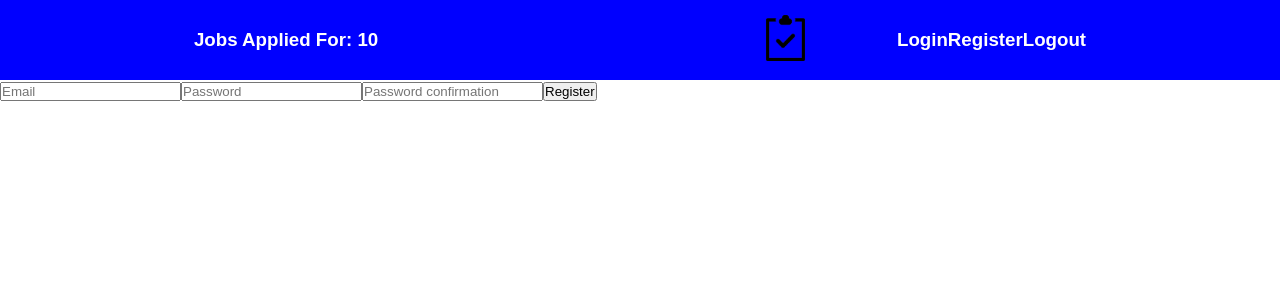
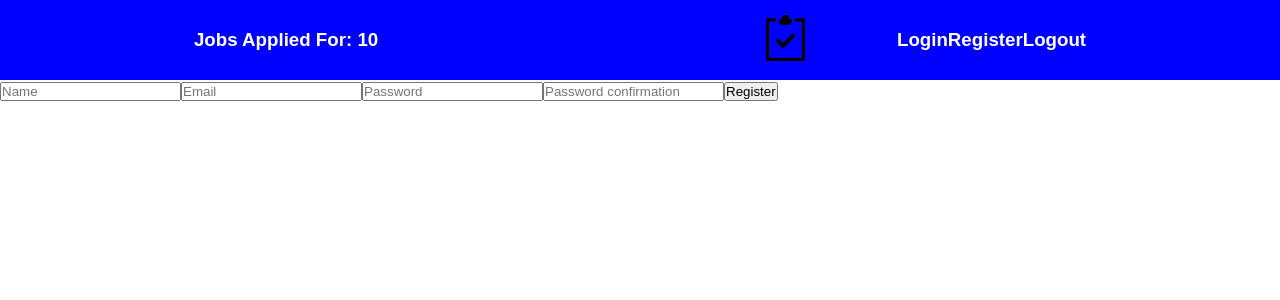
Before and after one commit to SammieSams99/Follow-Up-App, a React (Create React App) app in the folder follow-up/: page /registration in a window 1280 px wide. Shown: the top 300 px of the page. Built offline with nearby package versions, Linux system fonts and the light colour scheme.

Commit message:
adding auth info

```diff
--- a/follow-up/src/components/Home.js
+++ b/follow-up/src/components/Home.js
@@ -19,7 +19,7 @@ export default class Home extends Component {
   // move to App.js
   handleLogoutClick() {
     axios
-      .delete("http://localhost:3000/logout", { withCredentials: true })
+      .delete("http://localhost:3001/api/v1/auth/logout", { withCredentials: true })
       .then(response => {
         this.props.handleLogout();
       })
--- a/follow-up/src/components/auth/Registration.js
+++ b/follow-up/src/components/auth/Registration.js
@@ -6,6 +6,7 @@ class Registration extends Component {
     super(props);
 
     this.state = {
+      name: "",
       email: "",
       password: "",
       password_confirmation: "",
@@ -24,13 +25,15 @@ class Registration extends Component {
 
   handleSubmit(event) {
     event.preventDefault();
-    const { email, password, password_confirmation } = this.state;
+    const { name,email, password, password_confirmation } = this.state;
+    console.log("submit")
 
     axios
       .post(
         "http://localhost:3001/api/v1/auth/register",
         {
           user: {
+            name: name,
             email: email,
             password: password,
             password_confirmation: password_confirmation
@@ -39,11 +42,14 @@ class Registration extends Component {
         { withCredentials: true }
       )
       .then(response => {
-        if (response.data.status === "created") {
+
           // this.props.handleSuccessfulAuth(response.data);
           console.log("created")
+          console.log(response.data)
+          localStorage.setItem("id", response.data._id)
+          localStorage.setItem("name", response.data.name)
         }
-      })
+      )
       .catch(error => {
         console.log("registration error", error);
       });
@@ -54,6 +60,15 @@ class Registration extends Component {
     return (
       <div>
         <form onSubmit={this.handleSubmit}>
+        <input
+            type="name"
+            name="name"
+            placeholder="Name"
+            value={this.state.name}
+            onChange={this.handleChange}
+            required
+          />
+
           <input
             type="email"
             name="email"
```
